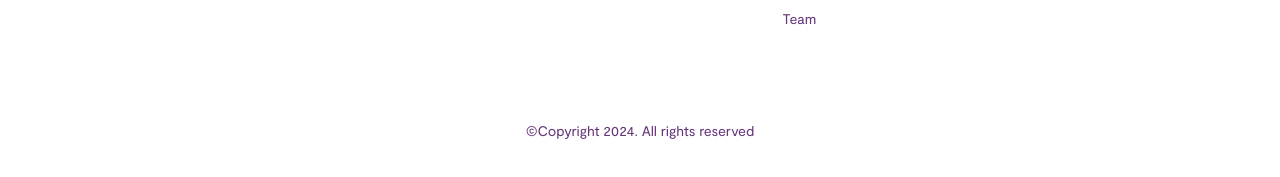
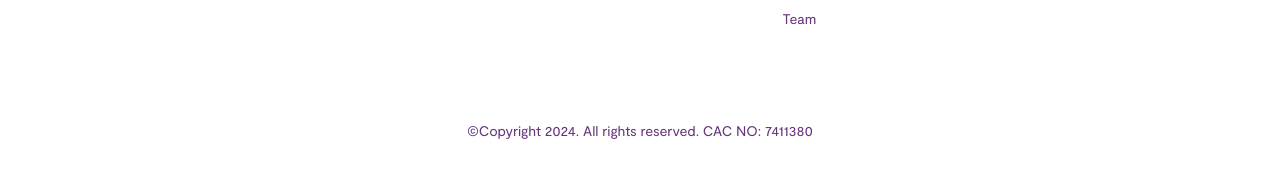
Before and after one commit to bookeventsafrica/bookevents-website, a Next.js app: page / in a window 1280 px wide. Shown: the part 1819-1996 px from the top of the page. Built offline with nearby package versions, Linux system fonts and the light colour scheme; no server answers.

Commit message:
add cac no

```diff
--- a/src/components/footer/index.tsx
+++ b/src/components/footer/index.tsx
@@ -61,7 +61,7 @@ export default function Footer() {
       </div>
     </div>
     <div className='text-primary-800 font-[500] text-[14px] flex justify-center py-[50px]'>
-      &copy;Copyright 2024. All rights reserved
+      &copy;Copyright 2024. All rights reserved. CAC NO: 7411380
     </div>
 
   </footer>
```
Lines whose indentation alone changed are shown as unchanged.
